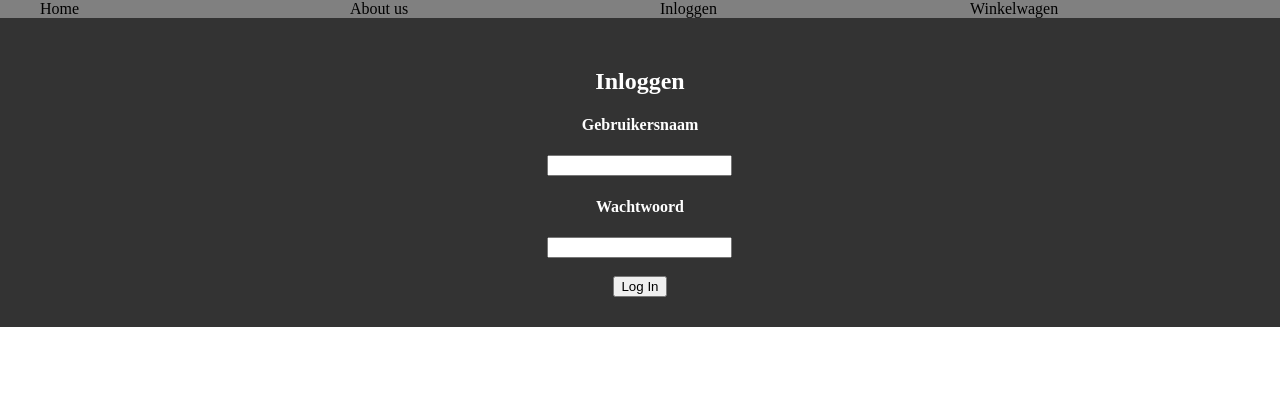
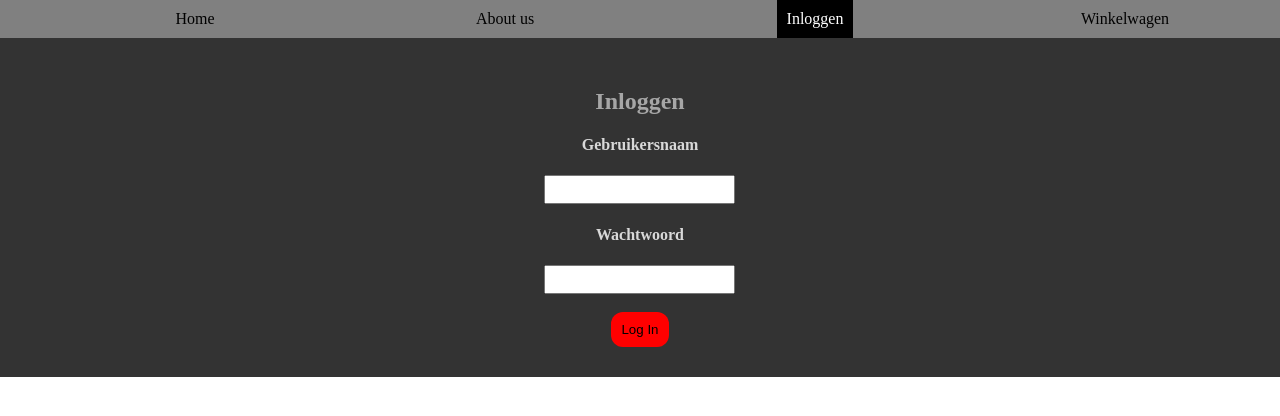
Before and after one commit to JRJman/bem, a plain HTML site: page index.html in a window 1280 px wide. Drawn offline with Linux system fonts and the light colour scheme.

Commit message:
Update index.html

```diff
--- a/index.html
+++ b/index.html
@@ -7,20 +7,20 @@
 <body>
     <nav>
         <ul class="menu">
-            <li class="menu_item">Home</li>
-            <li class="menu_item">About us</li>
-            <li class="menu_item--active">Inloggen</li>
-            <li class="menu_item">Winkelwagen</li>
+            <li class="menu__item">Home</li>
+            <li class="menu__item">About us</li>
+            <li class="menu__item--active">Inloggen</li>
+            <li class="menu__item">Winkelwagen</li>
         </ul>
     </nav>
     <div id="grid">
         <div class="inloggen">
-            <h2 class="inloggen_title--big">Inloggen</h2>
-            <h4 class="inloggen_title--small">Gebruikersnaam</h4>
-            <input type="text" name="gebruikersnaam" class="inloggen_input">
-            <h4 class="inloggen_title--small">Wachtwoord</h4>
-            <input type="text" name="wachtwoord" class="inloggen_input"><br><br>
-            <input type="button" value="Log In" class="inloggen_button">
+            <h2 class="inloggen__title--big">Inloggen</h2>
+            <h4 class="inloggen__title--small">Gebruikersnaam</h4>
+            <input type="text" name="gebruikersnaam" class="inloggen__input">
+            <h4 class="inloggen__title--small">Wachtwoord</h4>
+            <input type="text" name="wachtwoord" class="inloggen__input"><br><br>
+            <input type="button" value="Log In" class="inloggen__button">
         </div>
     </div>
 </body>
```
